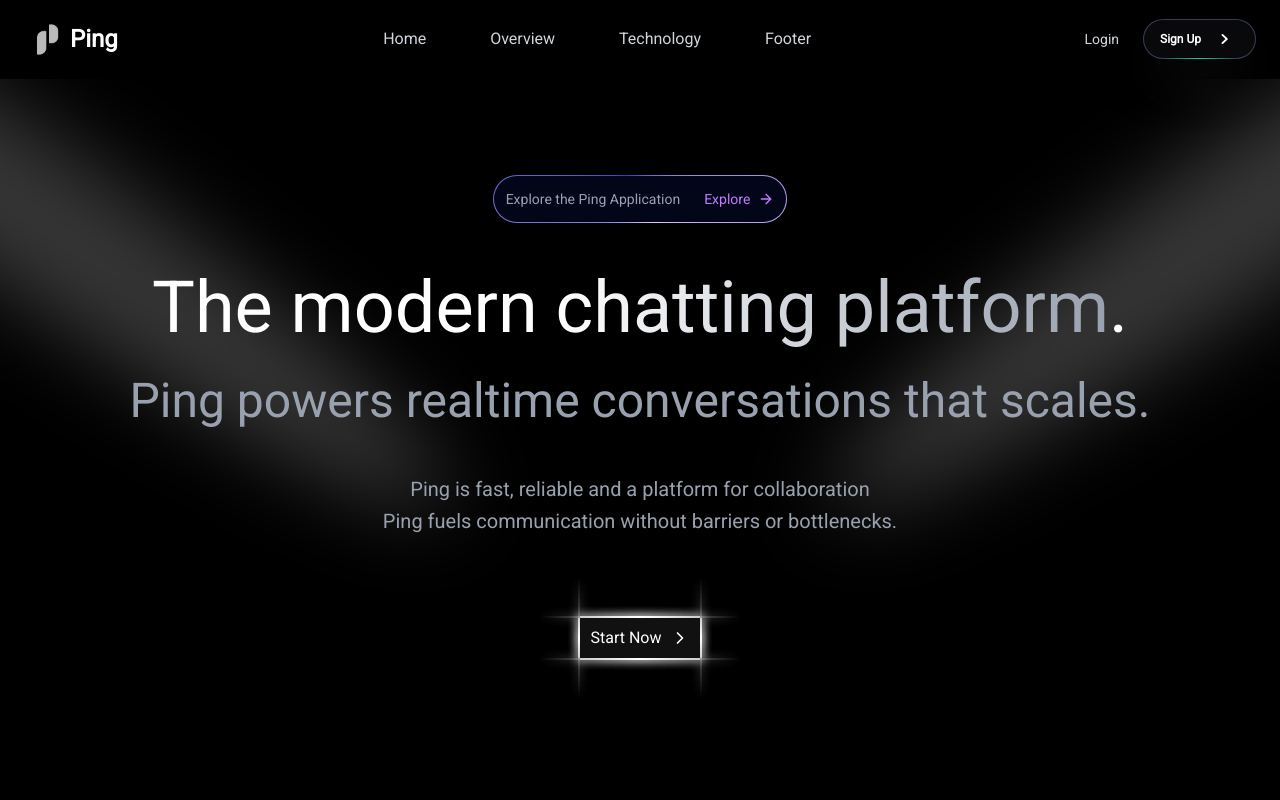
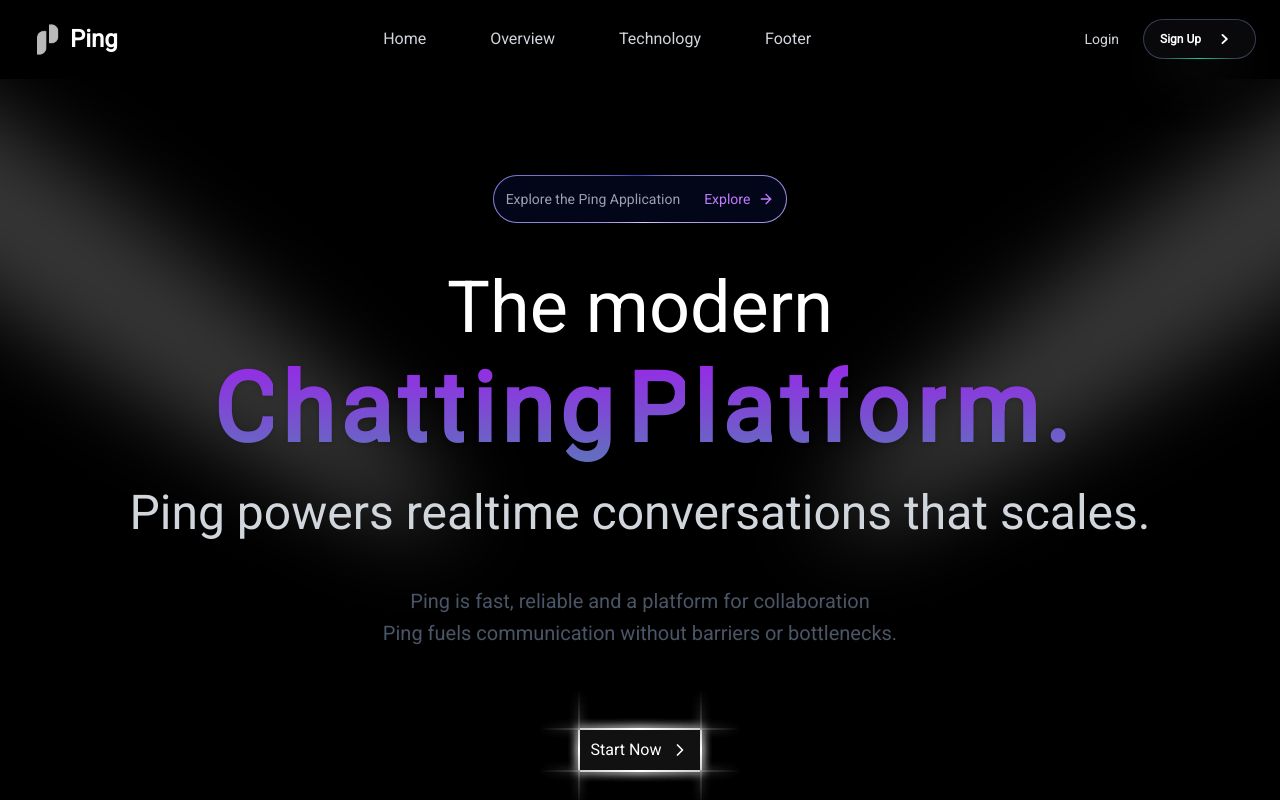
Before and after one commit to AmithBV0606/Ping, a Next.js app in the folder frontend/: page / in a window 1280 px wide. Shown: the top 800 px of the page. Built offline with nearby package versions, Linux system fonts and the light colour scheme.

Commit message:
UI Changes.

```diff
--- a/frontend/src/components/hero-section.tsx
+++ b/frontend/src/components/hero-section.tsx
@@ -3,6 +3,7 @@ import React from "react";
 import { Spotlight } from "./ui/spotlight";
 import { Button } from "./ui/button";
 import CTAButton from "./cta-button";
+import { FlipText } from "@/components/magicui/flip-text";
 
 export default function HeroSection() {
   return (
@@ -35,20 +36,24 @@ export default function HeroSection() {
           <div className="mb-8">
             <h1 className="text-5xl md:text-7xl font-light mb-6 leading-tight">
               The modern{" "}
-              <span className="bg-gradient-to-r from-white to-gray-400 bg-clip-text text-transparent">
-                chatting platform
-              </span>
-              .
+              {/* <span className="bg-gradient-to-r from-white to-gray-400 bg-clip-text text-transparent"> */}
+              <FlipText
+                className="text-5xl font-bold tracking-tight md:text-8xl md:leading-[7rem] bg-[linear-gradient(to_top,_#5f72bd_0%,_#9b23ea_100%)] text-transparent bg-clip-text inline-block"
+                duration={0.6}
+              >
+                Chatting Platform.
+              </FlipText>
+              {/* </span> */}
             </h1>
 
-            <h2 className="text-4xl md:text-5xl font-light text-gray-400 mb-12">
+            <h2 className="text-4xl md:text-5xl font-light text-gray-300 mb-12">
               Ping powers realtime conversations that scales.
             </h2>
           </div>
 
           {/* Description */}
           <div className="mb-20">
-            <p className="text-xl text-gray-400 max-w-2xl mx-auto leading-relaxed">
+            <p className="text-xl text-gray-600 max-w-2xl mx-auto leading-relaxed">
               Ping is fast, reliable and a platform for collaboration
               <br />
               Ping fuels communication without barriers or bottlenecks.
--- /dev/null
+++ b/frontend/src/components/magicui/flip-text.tsx
@@ -0,0 +1,64 @@
+"use client";
+
+import { AnimatePresence, motion, Variants, MotionProps } from "motion/react";
+
+import { cn } from "@/lib/utils";
+import { ElementType } from "react";
+import React from "react";
+
+interface FlipTextProps extends MotionProps {
+  /** The duration of the animation */
+  duration?: number;
+  /** The delay between each character */
+  delayMultiple?: number;
+  /** The variants of the animation */
+  framerProps?: Variants;
+  /** The class name of the component */
+  className?: string;
+  /** The element type of the component */
+  as?: ElementType;
+  /** The children of the component */
+  children: React.ReactNode;
+  /** The variants of the animation */
+  variants?: Variants;
+}
+
+const defaultVariants: Variants = {
+  hidden: { rotateX: -90, opacity: 0 },
+  visible: { rotateX: 0, opacity: 1 },
+};
+
+export function FlipText({
+  children,
+  duration = 0.5,
+  delayMultiple = 0.08,
+
+  className,
+  as: Component = "span",
+  variants,
+  ...props
+}: FlipTextProps) {
+  const MotionComponent = motion.create(Component);
+  const characters = React.Children.toArray(children).join("").split("");
+
+  return (
+    <div className="flex justify-center space-x-2">
+      <AnimatePresence mode="wait">
+        {characters.map((char, i) => (
+          <MotionComponent
+            key={i}
+            initial="hidden"
+            animate="visible"
+            exit="hidden"
+            variants={variants || defaultVariants}
+            transition={{ duration, delay: i * delayMultiple }}
+            className={cn("origin-center drop-shadow-sm", className)}
+            {...props}
+          >
+            {char}
+          </MotionComponent>
+        ))}
+      </AnimatePresence>
+    </div>
+  );
+}
--- a/frontend/src/components/ui/container-scroll-animation.tsx
+++ b/frontend/src/components/ui/container-scroll-animation.tsx
@@ -85,7 +85,7 @@ export const Card = ({
         boxShadow:
           "0 0 #0000004d, 0 9px 20px #0000004a, 0 37px 37px #00000042, 0 84px 50px #00000026, 0 149px 60px #0000000a, 0 233px 65px #00000003",
       }}
-      className="max-w-5xl -mt-12 mx-auto h-[30rem] md:h-[40rem] w-full border-4 border-[#6C6C6C] p-2 md:p-6 bg-[#222222] rounded-[30px] shadow-2xl"
+      className="max-w-6xl -mt-12 mx-auto h-[30rem] md:h-[50rem] w-full border-4 border-[#6C6C6C] p-2 md:p-6 bg-[#222222] rounded-[30px] shadow-2xl"
     >
       <div className=" h-full w-full  overflow-hidden rounded-2xl bg-gray-100 dark:bg-zinc-900 md:rounded-2xl md:p-4 ">
         {children}
```
